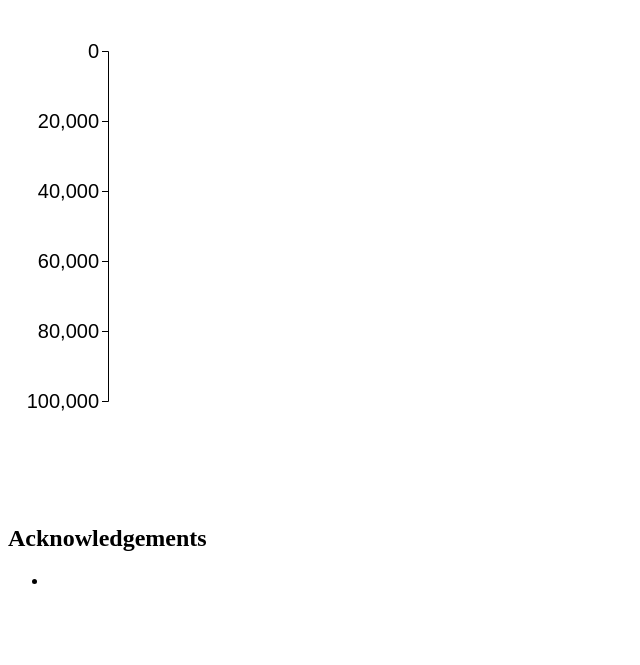
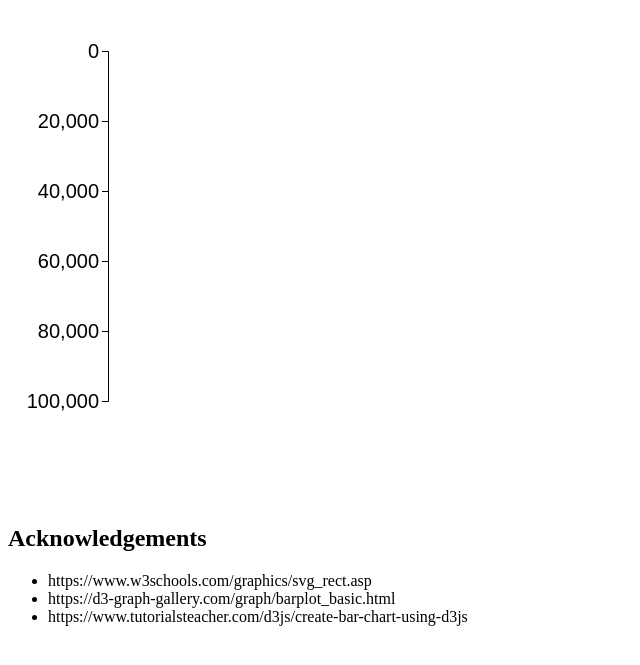
Before and after one commit to DS4200-Sec2-F22/ic-08-v2-ngk5, a plain HTML site: page index.html in a window 1280 px wide. Shown: the part 79-744 px from the top of the page, without its empty margins (0-640 px from the left). Drawn offline with Linux system fonts and the light colour scheme.

Commit message:
updated acknowledgements

```diff
--- a/index.html
+++ b/index.html
@@ -16,7 +16,9 @@
 
     <h2>Acknowledgements</h2>
         <ul>
-            <li></li>
+            <li>https://www.w3schools.com/graphics/svg_rect.asp</li>
+            <li>https://d3-graph-gallery.com/graph/barplot_basic.html</li>
+            <li>https://www.tutorialsteacher.com/d3js/create-bar-chart-using-d3js</li>
         </ul>
 
     <script src="main.js"></script>
```
